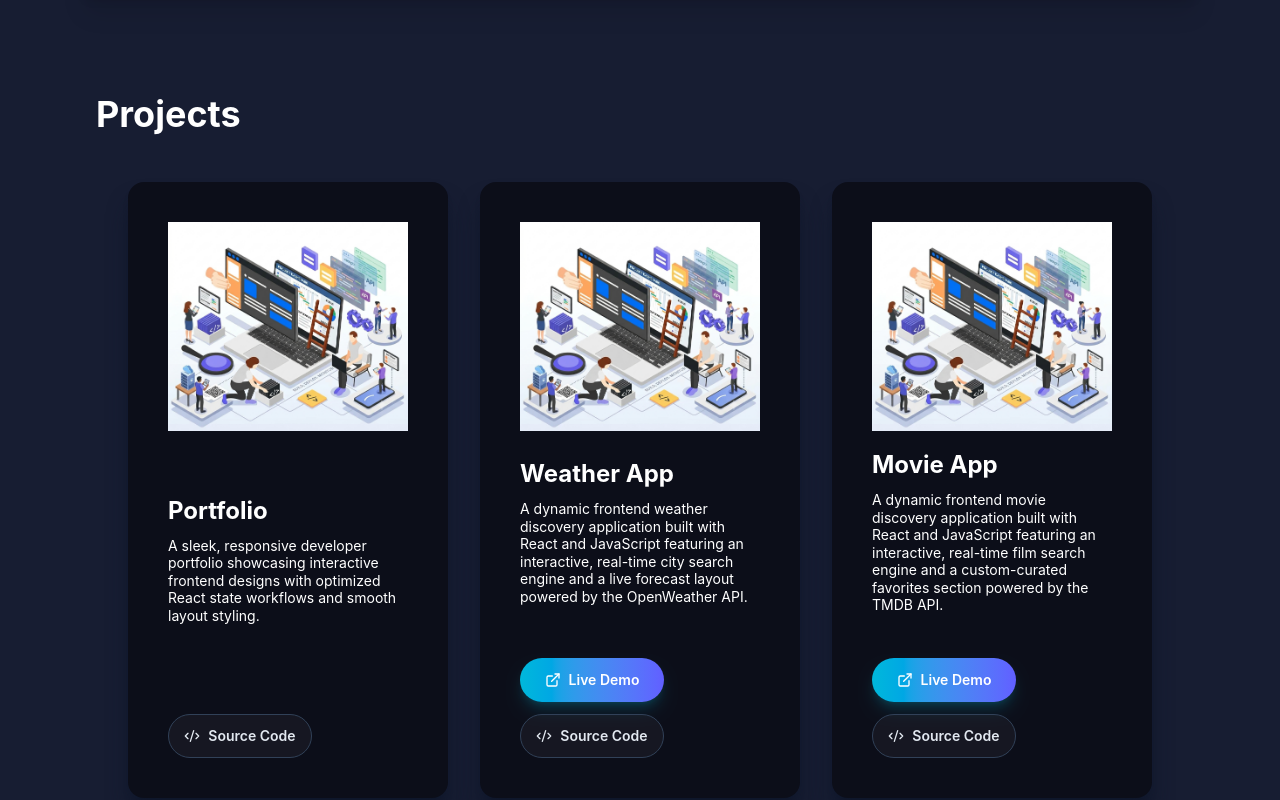
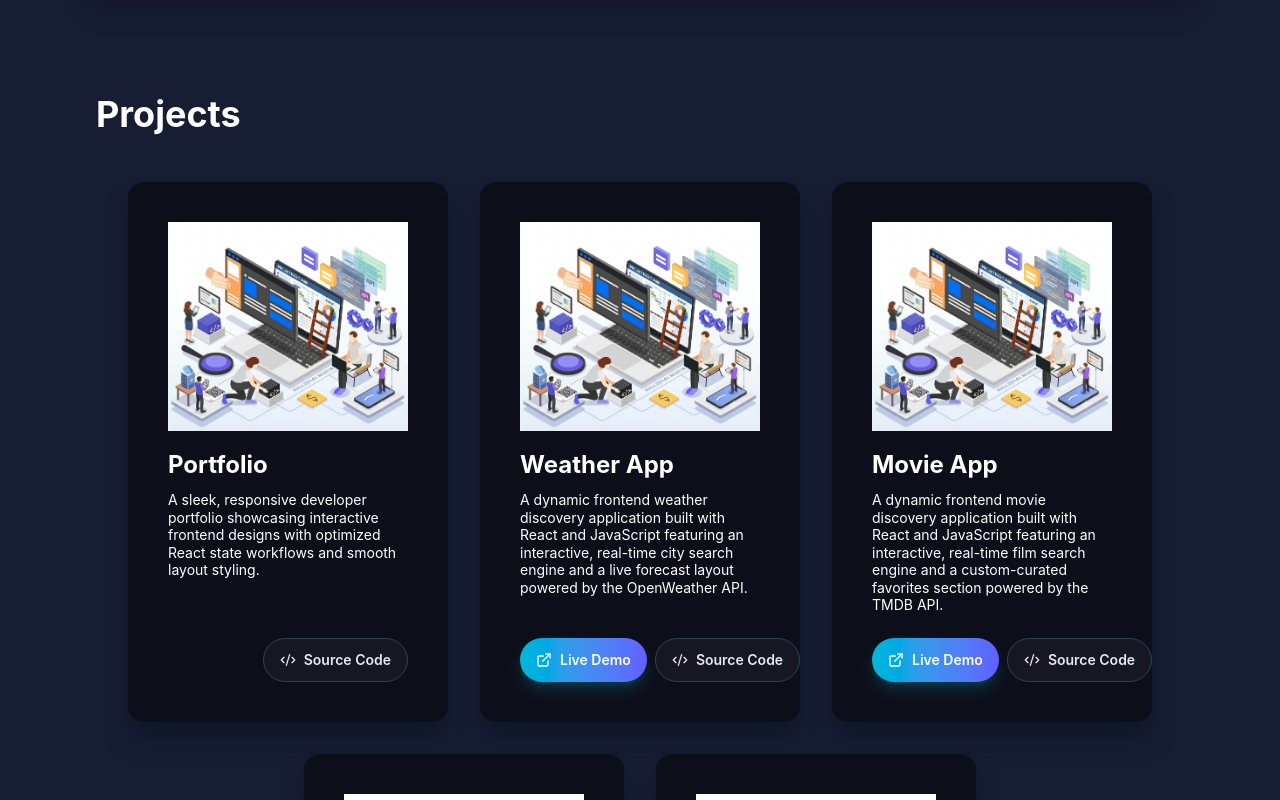
Before and after one commit to Prashil-prakash/portfolio, a React (Vite) app: page / in a window 1280 px wide. Shown: the part 1280-2080 px from the top of the page. Built offline with nearby package versions, Linux system fonts and the light colour scheme.

Commit message:
changed some styling

```diff
--- a/src/Components/Projects/ProjectCard.jsx
+++ b/src/Components/Projects/ProjectCard.jsx
@@ -4,22 +4,22 @@ import bannerImg from "../../assets/Banner.png";
 
 const ProjectCard = ({ title, main, demoLink, sourceLink }) => {
   const buttonBase =
-    "inline-flex w-36 h-11 shrink-0 items-center justify-center gap-2 rounded-full px-3 text-sm font-semibold transition-all duration-300 ease-out hover:-translate-y-1 active:scale-95 focus-visible:outline-none focus-visible:ring-2 focus-visible:ring-cyan-400 focus-visible:ring-offset-2 focus-visible:ring-offset-[#0c0e19]";
+    "inline-flex flex-1 whitespace-nowrap h-11 shrink-0 items-center justify-center gap-2 rounded-full px-4 text-sm font-semibold transition-all duration-300 ease-out hover:-translate-y-1 active:scale-95 focus-visible:outline-none focus-visible:ring-2 focus-visible:ring-cyan-400 focus-visible:ring-offset-2 focus-visible:ring-offset-[#0c0e19]";
   return (
-    <div className="group p-3 md:p-6 flex flex-col justify-between w-80 bg-[#0c0e19] shadow-xl shadow-slate-900 rounded-2xl transition-all duration-300 ease-out hover:-translate-y-2 hover:scale-105 hover:shadow-cyan-500/20">
+    <div className="group box-border flex w-80 min-h-95 shrink-0 flex-col rounded-2xl bg-[#0c0e19] p-3 shadow-xl shadow-slate-900 transition-all duration-300 ease-out hover:-translate-y-2 hover:scale-105 hover:shadow-cyan-500/20 md:min-h-110 md:p-6">
       <img
         src={bannerImg}
         alt=""
         className="p-4 transition-transform duration-500 group-hover:scale-105"
       />
-      <div>
+      <div className="grow">
         <h3 className="px-4 text-xl md:text-2xl font-bold leading-normal">
           {title}
         </h3>
         <p className="px-4 text-sm md:text-md leading-tight py-2 ">{main}</p>
       </div>
-      <div className="mt-5 flex flex-wrap items-center gap-3 p-2 md:p-4">
-        {demoLink && (
+      <div className="mt-auto flex items-center gap-2 p-2 md:p-4">
+        {demoLink ? (
           <a
             href={demoLink}
             target="_blank"
@@ -29,7 +29,9 @@ const ProjectCard = ({ title, main, demoLink, sourceLink }) => {
             <ExternalLink size={16} className="shrink-0" />
             Live Demo
           </a>
-        )}
+        ) : (
+  <div className={`${buttonBase} invisible`} aria-hidden="true" />
+)}
 
 
           <a
--- a/src/Components/Projects/ProjectData.js
+++ b/src/Components/Projects/ProjectData.js
@@ -28,11 +28,12 @@ export const ProjectData = [
     demoLink: "https://prashil-prakash.github.io/myntra-clone-study-project/",
     sourceLink: "https://github.com/Prashil-prakash/myntra-clone-study-project",
   },
-  {
+   {
     id: 5,
     title: "Todo App",
     main: "A minimalist React + Vite task management app built with native React state, custom CSS Modules, structural component workflows, and smooth empty-state layouts.",
     demoLink: "https://todoapp-13x8.vercel.app/",
     sourceLink: "https://github.com/Prashil-prakash/Todo-App",
   },
+
 ];
--- a/src/Components/Projects/Projects.jsx
+++ b/src/Components/Projects/Projects.jsx
@@ -6,7 +6,7 @@ function Projects() {
   return (
     <div id="Projects" className=" p-10 md:p-24 text-white">
       <h1 className="text-2xl md:text-4xl text-white font-bold">Projects</h1>
-      <div className="py-12 flex flex-wrap gap-8 justify-center items-stretch max-w-275 mx-auto w-full">
+      <div className="py-12 flex flex-wrap gap-8 justify-center items-stretch max-w-6xl mx-auto w-full">
        {ProjectData.map((project) => (
           <ProjectCard
             key={project.id}
```
